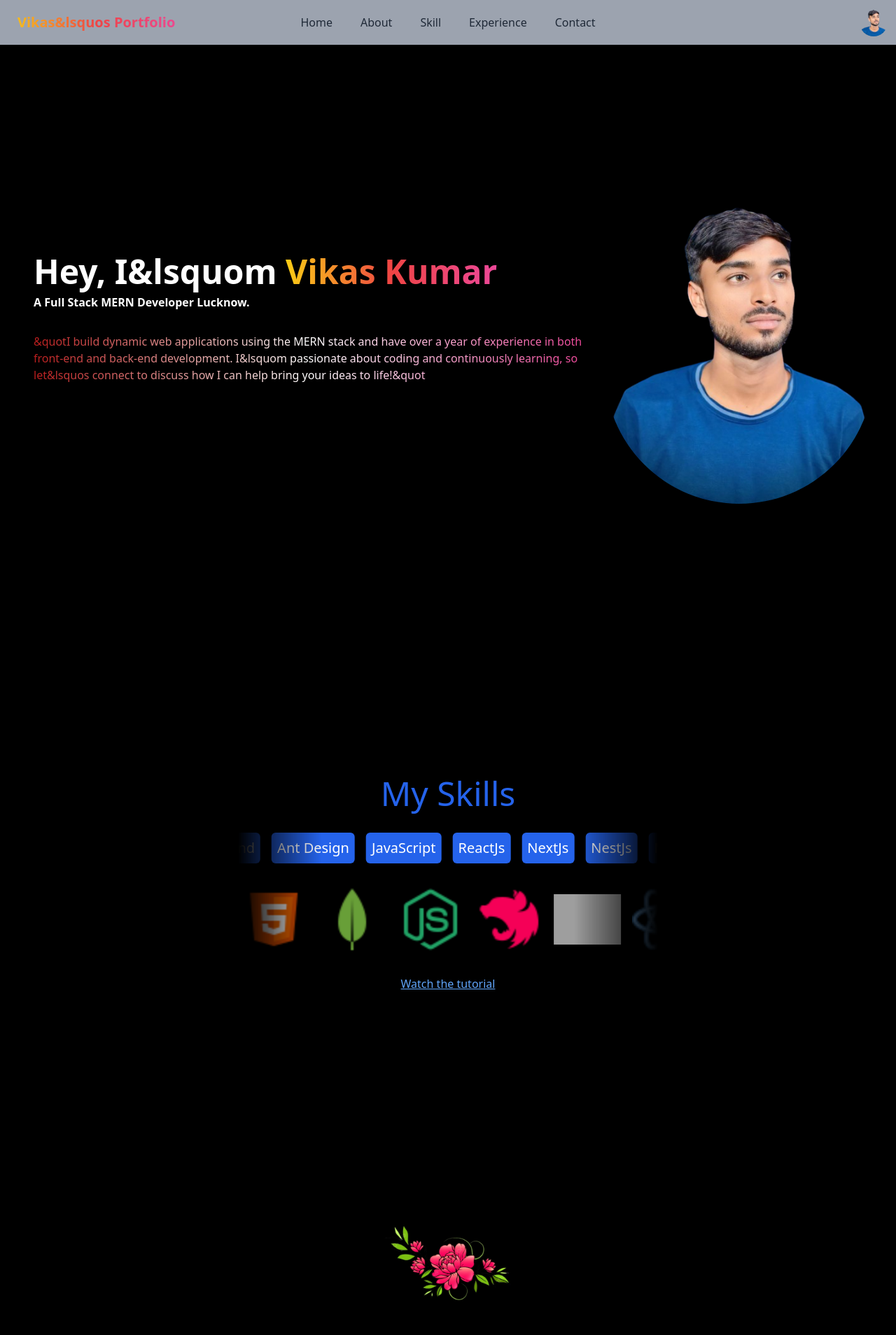
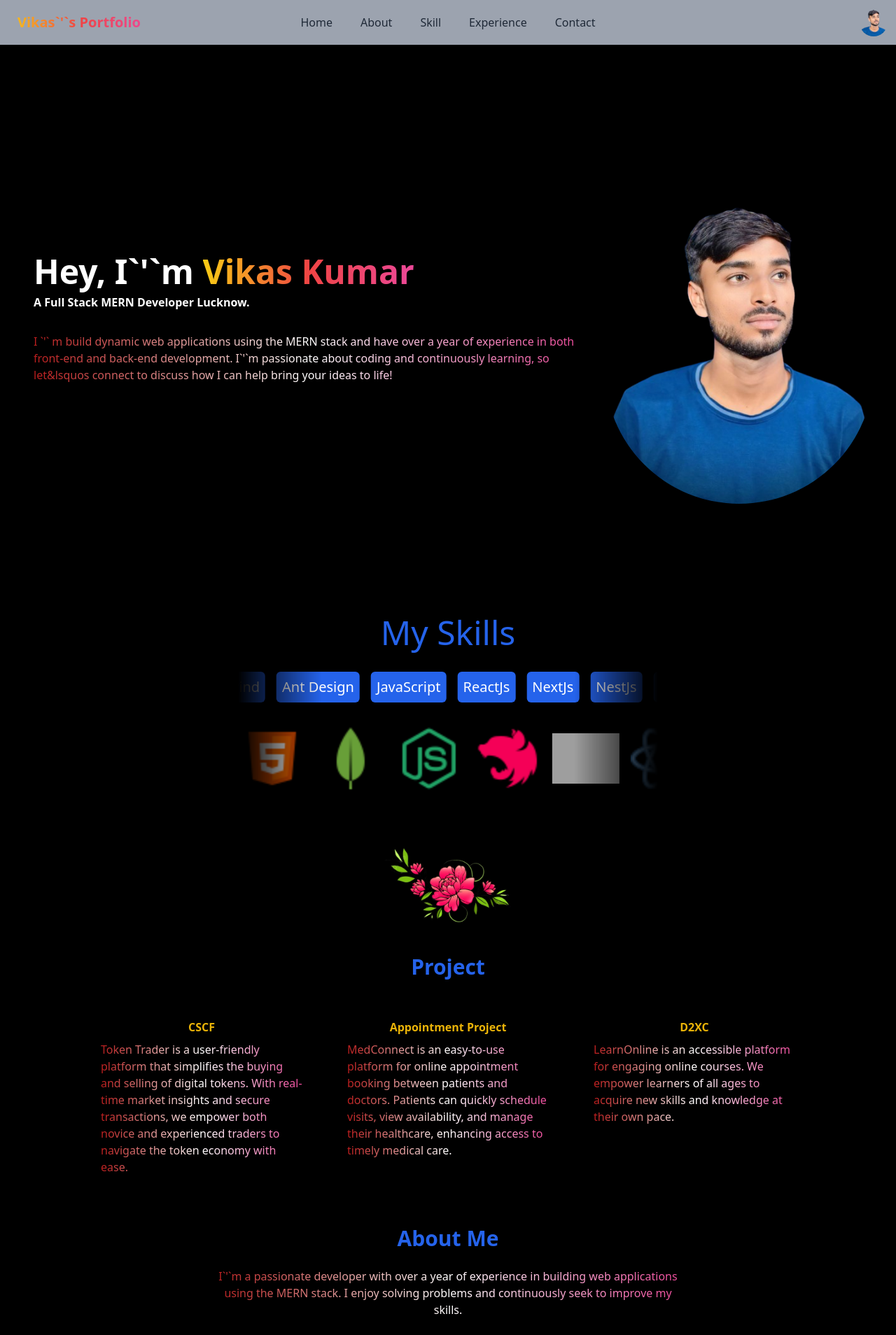
Before and after one commit to vikas-pms/my-portfolio, a Next.js app: page / in a window 1280 px wide. Shown: the top 1908 px of the page at 70% size. Built offline with nearby package versions, Linux system fonts and the light colour scheme; grey boxes are pictures that could not be loaded.

Commit message:
update code

```diff
--- a/src/components/AboutPage.tsx
+++ b/src/components/AboutPage.tsx
@@ -6,7 +6,7 @@ function AboutPage() {
    <section className="py-10 bg-black text-white">
             <h2 className="text-3xl font-bold text-center mb-6 text-blue-600">About Me</h2>
             <p className="max-w-2xl mx-auto text-center bg-gradient-to-r from-red-700 via-white to-pink-500 bg-clip-text text-transparent text-sm md:text-base ">
-                I&lsquom a passionate developer with over a year of experience in building web applications using the MERN stack. I enjoy solving problems and continuously seek to improve my skills.
+                I`&apos;`m a passionate developer with over a year of experience in building web applications using the MERN stack. I enjoy solving problems and continuously seek to improve my skills.
             </p>
         </section>
    </>
--- a/src/components/HeroPage.tsx
+++ b/src/components/HeroPage.tsx
@@ -12,7 +12,7 @@ function HeroPage() {
                     />
                     <div className="text-center lg:text-left px-4">
                         <h1 className="text-3xl md:text-4xl lg:text-5xl font-bold text-white mb-2">
-                            Hey, I&lsquom <span className="bg-gradient-to-r from-yellow-400 via-red-500 to-pink-500 bg-clip-text text-transparent font-sans">
+                            Hey, I`&apos;`m <span className="bg-gradient-to-r from-yellow-400 via-red-500 to-pink-500 bg-clip-text text-transparent font-sans">
                                 Vikas Kumar
                             </span>
                         </h1>
@@ -20,7 +20,7 @@ function HeroPage() {
                             A Full Stack MERN Developer Lucknow.
                         </h2>
                         <p className="py-4 bg-gradient-to-r from-red-700 via-white to-pink-500 bg-clip-text text-transparent text-sm md:text-base">
-                        &quotI build dynamic web applications using the MERN stack and have over a year of experience in both front-end and back-end development. I&lsquom passionate about coding and continuously learning, so let&lsquos connect to discuss how I can help bring your ideas to life!&quot
+                        I `&apos;` m build dynamic web applications using the MERN stack and have over a year of experience in both front-end and back-end development. I`&apos;`m passionate about coding and continuously learning, so let&lsquos connect to discuss how I can help bring your ideas to life!
                         </p>
                     </div>
                 </div>
--- a/src/components/NavbarPage.tsx
+++ b/src/components/NavbarPage.tsx
@@ -6,7 +6,7 @@ function NavbarPage() {
             <div className="navbar bg-gray-400 ">
                 <div className="navbar-start">
                     <div className="dropdown lg:hidden ">
-                        <div tabIndex={0} role="button" className="btn btn-ghost btn-circle">
+                        <div tabIndex={0} role="button" className="btn btn-ghost btn-circle text-red-500">
                             <svg
                                 xmlns="http://www.w3.org/2000/svg"
                                 className="h-5 w-5"
@@ -24,7 +24,7 @@ function NavbarPage() {
                         </div>
                         <ul
                             tabIndex={0}
-                            className="menu menu-sm dropdown-content bg-gray-400  rounded-box z-[1] mt-3 w-52 p-2 shadow"
+                            className="menu menu-sm dropdown-content bg-gray-400  rounded-box z-[1] mt-3 w-52 p-2 shadow text-black"
                         >
                             <li><a>Home</a></li>
                             <li><a>About</a></li>
@@ -33,7 +33,7 @@ function NavbarPage() {
                             <li><a>Contact</a></li>
                         </ul>
                     </div>
-                    <a className="btn btn-ghost text-xl bg-gradient-to-r from-yellow-400 via-red-500 to-pink-500 bg-clip-text text-transparent font-sans">Vikas&lsquos Portfolio</a>
+                    <a className="btn btn-ghost text-xl bg-gradient-to-r from-yellow-400 via-red-500 to-pink-500 bg-clip-text text-transparent font-sans">Vikas`&apos;`s Portfolio</a>
 
                 </div>
                 <div className="navbar-center hidden lg:flex ">
--- a/src/components/PortfolioPage.tsx
+++ b/src/components/PortfolioPage.tsx
@@ -3,7 +3,7 @@ import React from 'react'
 function PortfolioPage() {
   return (
     <>
-     <section className="py-10 bg-black  text-yellow-500">
+     <section className=" bg-black  text-yellow-500">
         <img className='mx-auto' src="/flower-removebg-preview.png" alt="" style={{height:"200px ", width:"200px"}} />
             <h2 className="text-3xl font-bold text-center mb-6 text-blue-600 ">Project</h2>
             <div className="flex flex-wrap justify-center">
--- a/src/components/Slidepage.tsx
+++ b/src/components/Slidepage.tsx
@@ -33,10 +33,9 @@ const InfiniteScroll = () => {
     }, []);
 
     return (
-        <div className="bg-black min-h-screen flex flex-col items-center justify-center p-4 overflow-hidden">
+        <div className="bg-black  flex flex-col items-center justify-center p-4 overflow-hidden">
             <h1 className="text-blue-600 text-3xl md:text-4xl lg:text-5xl mb-4">My Skills</h1>
 
-            {/* Skill List Scroller */}
             <div className="scroller" data-speed="fast">
                 <ul className="tag-list scroller__inner flex gap-4 p-4">
                     <li className="bg-blue-600 text-white rounded-md p-2 text-sm sm:text-base md:text-lg lg:text-xl">
@@ -75,7 +74,6 @@ const InfiniteScroll = () => {
                 </ul>
             </div>
 
-            {/* Image Scroller */}
             <div className="scroller" data-direction="right" data-speed="slow">
                 <div className="scroller__inner flex gap-4 p-4">
                     <img className="w-16 h-16 sm:w-20 sm:h-20 md:w-24 md:h-24 object-contain" src="/mndb.png" alt="MongoDB" />
@@ -91,9 +89,7 @@ const InfiniteScroll = () => {
                 </div>
             </div>
 
-            <a className="text-blue-400 underline mt-4" href="https://youtu.be/pKHKQwAsZLI">
-                Watch the tutorial
-            </a>
+
         </div>
     );
 };
```
